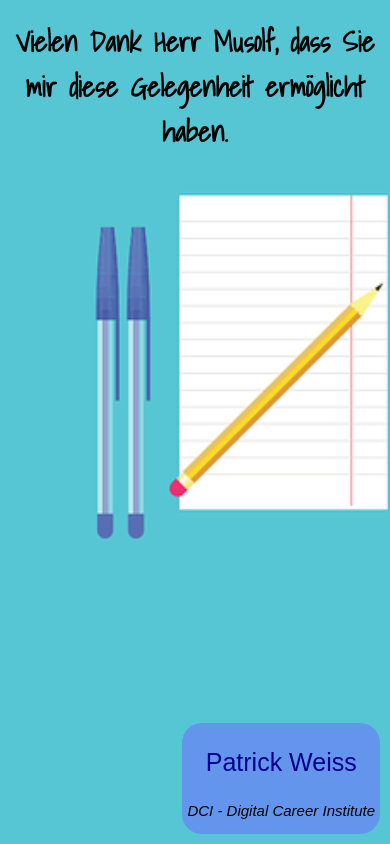
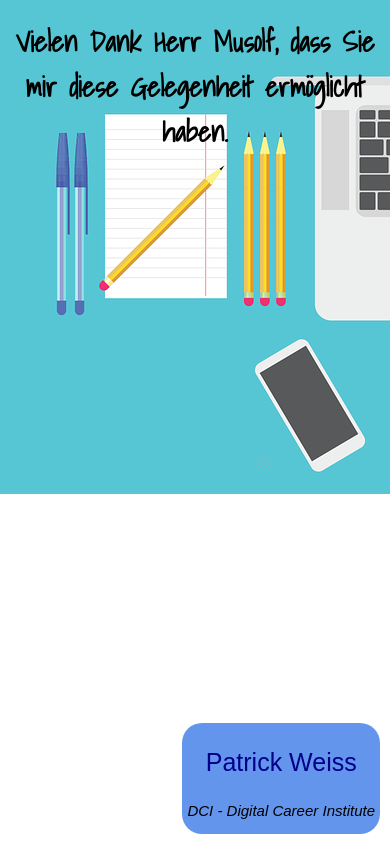
Before and after one commit to dev-pw80/dci, a plain HTML site: page index.html in a window 390 px wide. Drawn offline with Linux system fonts and the light colour scheme.

Commit message:
Update index.html

```diff
--- a/index.html
+++ b/index.html
@@ -1,5 +1,6 @@
 <!DOCTYPE html>
 <html lang="de">
+
 <head>
     <meta charset="UTF-8">
     <title>Danke für diese Gelegenheit</title>
@@ -45,10 +46,20 @@
             color: black;
             font-size: 15px;
         }
-                @media screen and (min-width:1300px) {
-            #text {font-size:45px; text-align: center;}
+
+        @media screen and (min-width:1300px) {
+            #text {
+                font-size: 45px;
+                text-align: center;
+
+            }
         }
 
+        @media screen and (max-width:1000px) {
+            body {
+                background-size: auto
+            }
+        }
     </style>
 </head>
 
@@ -63,4 +74,5 @@
     </div>
 
 </body>
+
 </html>
```
